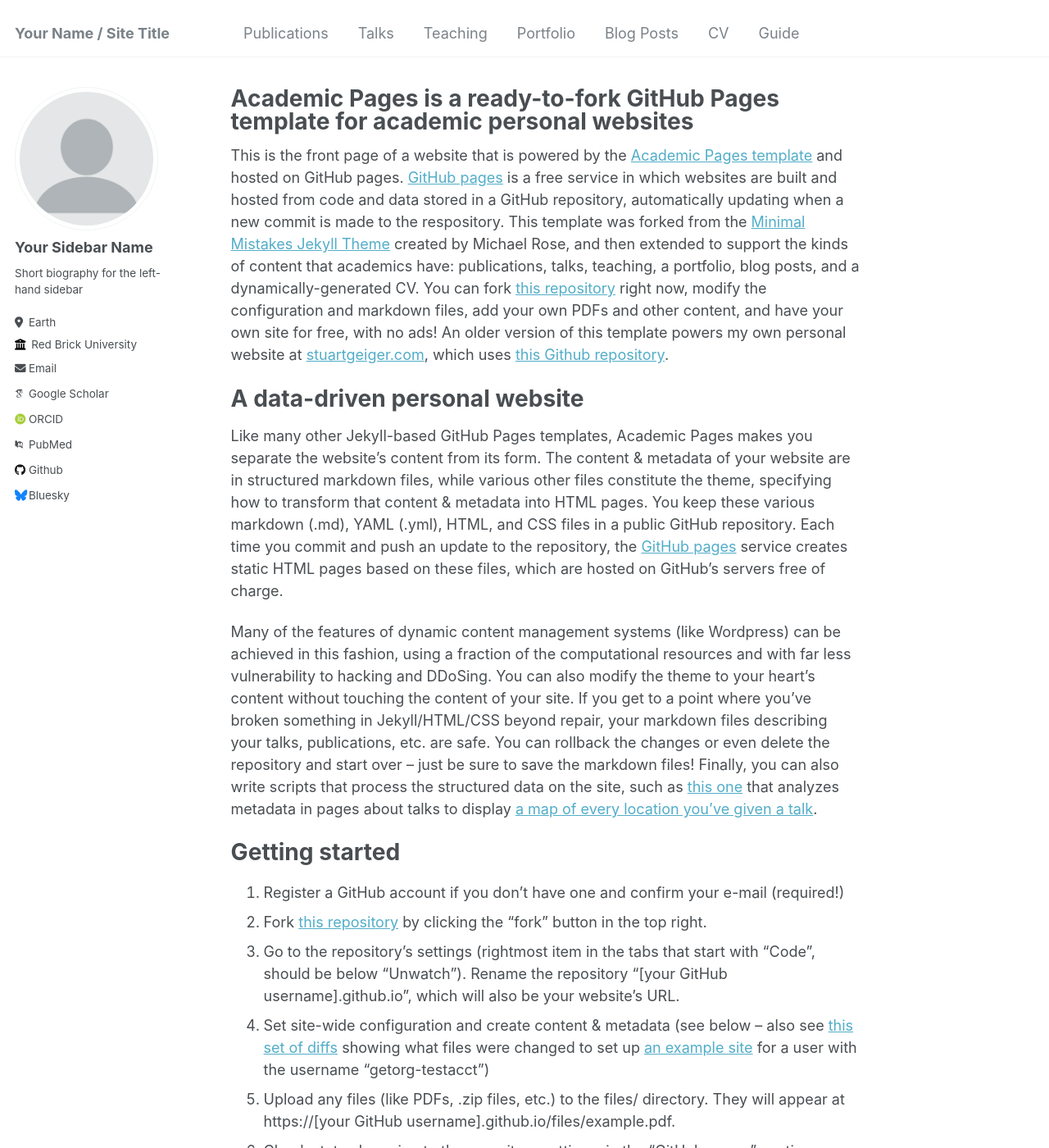
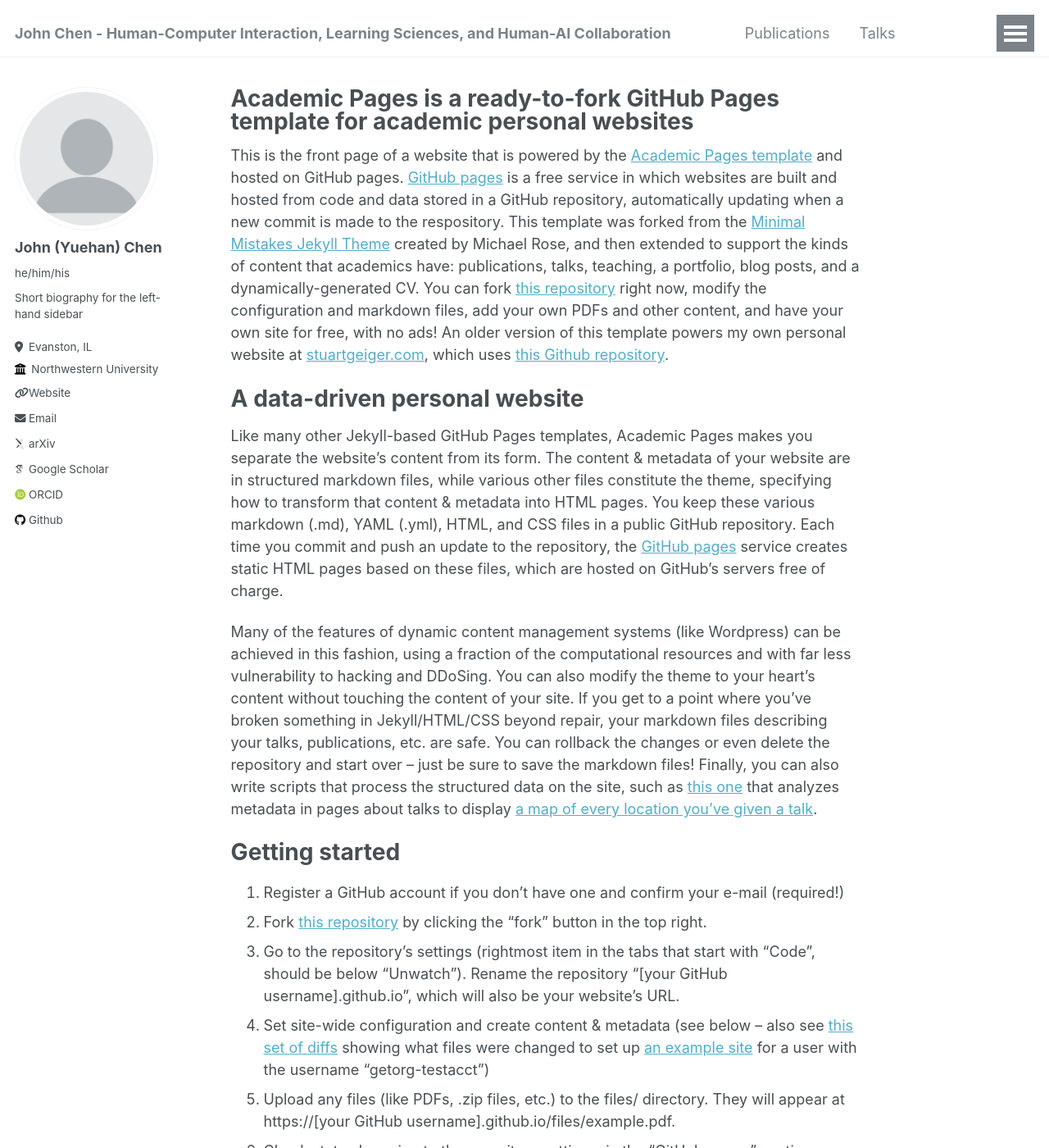
Before and after one commit to CIVITAS-John/website, a Jekyll site: the page built from _pages/about.md, in a window 1280 px wide and 1400 px high. Shown: the whole window at 82% size. Built offline with Jekyll 4.4.1, drawn with Linux system fonts in a browser that asks for light colours; some web fonts are replaced; some of the changed text lies outside the part shown.

Commit message:
Bootstraping - incomplete

```diff
--- a/_config.yml
+++ b/_config.yml
@@ -8,9 +8,9 @@
 
 # Basic Site Settings
 locale                   : "en-US"
-title                    : "Your Name / Site Title"
+title                    : "John Chen - Human-Computer Interaction, Learning Sciences, and Human-AI Collaboration"
 title_separator          : "-"
-name                     : &name "Your Name"
+name                     : &name "John Chen"
 description              : &description "personal description"
 url                      : https://academicpages.github.io # the base hostname & protocol for your site e.g. "https://mmistakes.github.io"
 baseurl                  : "" # the subpath of your site, e.g. "/blog"
@@ -22,33 +22,33 @@ repository               : "academicpages/academicpages.github.io"
 author:
   # Biographic information
   avatar           : "profile.png"
-  name             : "Your Sidebar Name"
-  pronouns         : # example: "she/her"
+  name             : "John (Yuehan) Chen"
+  pronouns         : "he/him/his"
   bio              : "Short biography for the left-hand sidebar"
-  location         : "Earth"
-  employer         : "Red Brick University"
-  uri              : # URL
-  email            : "none@example.org"
+  location         : "Evanston, IL"
+  employer         : "Northwestern University"
+  uri              : "https://civitas-john.github.io/"
+  email            : "civitas+website@u.northwestern.edu"
 
   # Academic websites
-  arxiv            : # URL - Update with the correct link to your profile
-  googlescholar    : "https://scholar.google.com/citations?user=PS_CX0AAAAAJ"
+  arxiv            : "https://arxiv.org/a/chen_j_17"
+  googlescholar    : "https://scholar.google.com/citations?user=ZqCqzX8AAAAJ&hl=en"
   impactstory      : # URL
-  orcid            : "http://orcid.org/yourorcidurl"
+  orcid            : "https://orcid.org/0000-0002-9443-4795"
   semantic         : # URL
-  pubmed           : "https://www.ncbi.nlm.nih.gov/pubmed/?term=john+snow"
+  pubmed           : # URL
   researchgate     : # URL
 
   # Repositories and software development
   bitbucket        : # Username - Update with your username on the site
   codepen          : # Username
   dribbble         : # Username
-  github           : "academicpages"
+  github           : "civitas-john"
   kaggle           : # Username
   stackoverflow    : # User number or user number and name (i.e., use "1" or "1/jeff-atwood")
 
   # Social media
-  bluesky          : "bsky.app" # Replace this with you Bluesky username
+  bluesky          : # Replace this with you Bluesky username
   facebook         : # Username
   flickr           : # Username
   foursquare       : # Username
@@ -137,9 +137,9 @@ social:
 
 # Analytics
 analytics:
-  provider               :  "false" # false (default), "google", "google-universal", "google-analytics-4", "custom"
+  provider               :  "google-analytics-4" # false (default), "google", "google-universal", "google-analytics-4", "custom"
   google:
-    tracking_id          :
+    tracking_id          :  "G-C812RCN57T"
 
 
 # Reading Files
--- a/_data/navigation.yml
+++ b/_data/navigation.yml
@@ -12,11 +12,5 @@ main:
   - title: "Portfolio"
     url: /portfolio/
 
-  - title: "Blog Posts"
-    url: /year-archive/
-
-  - title: "CV"
-    url: /cv/
-
-  - title: "Guide"
-    url: /markdown/
+  - title: "Resume"
+    url: /files/cv/2024-6.pdf
--- a/_sass/_variables.scss
+++ b/_sass/_variables.scss
@@ -14,7 +14,7 @@ $indent-var                 : 1.3em;
 
 /* system typefaces */
 $serif                      : Georgia, Times, serif;
-$sans-serif                 : -apple-system, ".SFNSText-Regular", "San Francisco", "Roboto", "Segoe UI", "Helvetica Neue", "Lucida Grande", Arial, sans-serif;
+$sans-serif                 : -apple-system, "Lato", ".SFNSText-Regular", "San Francisco", "Roboto", "Segoe UI", "Helvetica Neue", "Lucida Grande", Arial, sans-serif;
 $monospace                  : Monaco, Consolas, "Lucida Console", monospace;
 
 /* sans serif typefaces */
```
Also changed, not shown: 7 other files.
